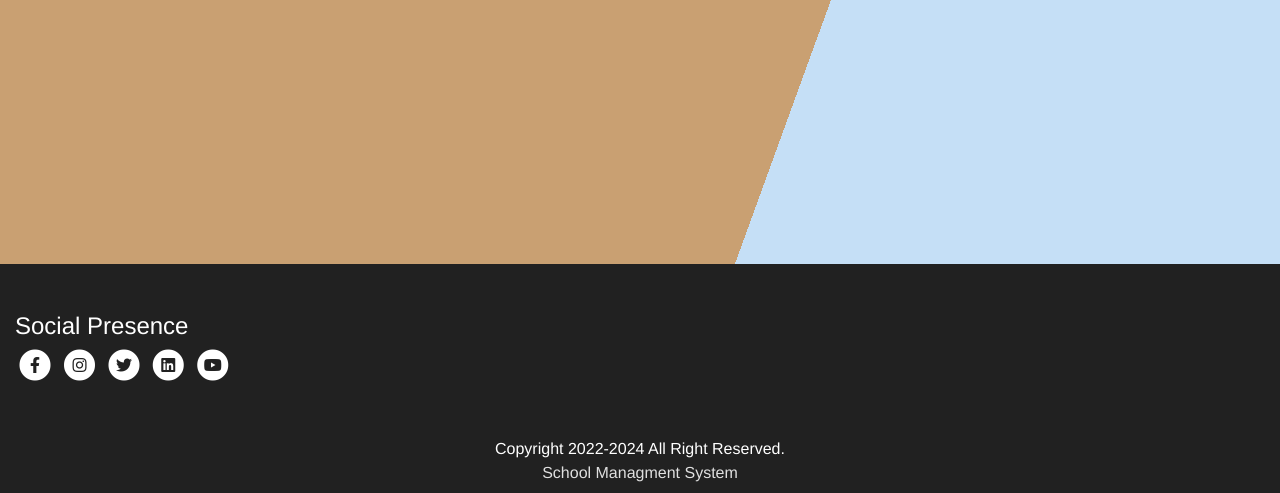
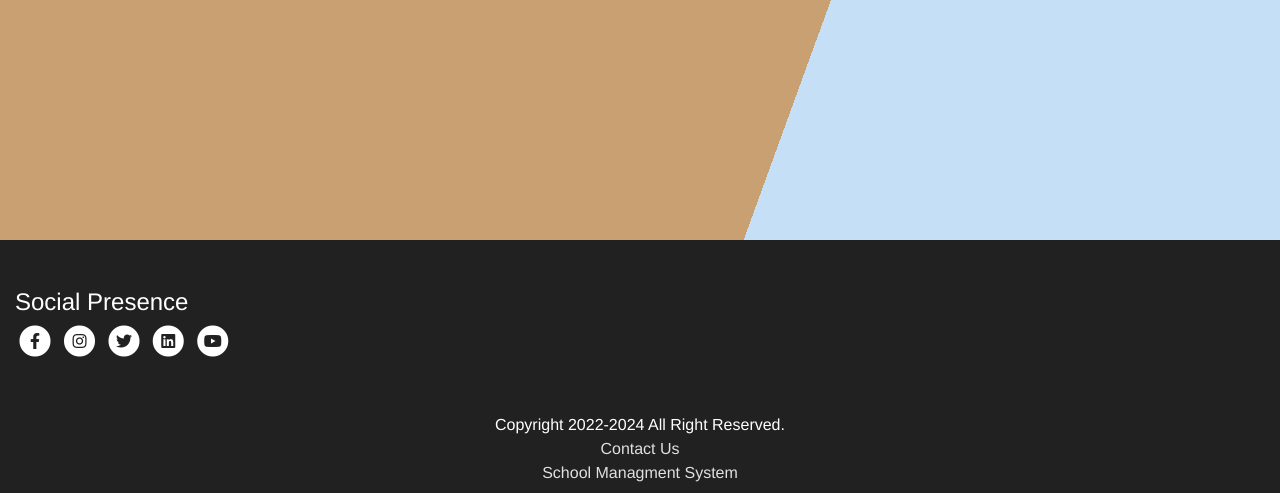
Before and after one commit to siddharth733/myproject, a PHP site: page /school/courses.php in a window 1280 px wide. Shown: the part 307-800 px from the top of the page. Run offline with PHP 8.4, Linux system fonts and the light colour scheme; data that the repository does not hold is empty; some libraries are stand-ins or nearby versions.

Commit message:
save changes

```diff
--- a/courses.php
+++ b/courses.php
@@ -122,7 +122,7 @@
 
     <section class="py-2 bg-dark text-white text-center">
         <div class="container-fluid">
-            Copyright 2022-2024 All Right Reserved. <br> <a href="" class="text-light"> School Managment System</a>
+        Copyright 2022-2024 All Right Reserved. <br> <a class="text-light" href="http://localhost:3000/">Contact Us</a> <br> <a href="" class="text-light"> School Managment System</a>
         </div>
     </section>
 <?php include('footer.php'); ?>
--- a/feedback.php
+++ b/feedback.php
@@ -122,7 +122,7 @@
 
     <section class="py-2 bg-dark text-white text-center">
         <div class="container-fluid">
-            Copyright 2022-2024 All Right Reserved. <br> <a href="" class="text-light"> School Managment System</a>
+        Copyright 2022-2024 All Right Reserved. <br> <a class="text-light" href="http://localhost:3000/">Contact Us</a> <br> <a href="" class="text-light"> School Managment System</a>
         </div>
     </section>
 <?php include('footer.php'); ?>
--- a/index.php
+++ b/index.php
@@ -369,7 +369,7 @@ if(isset($_POST['feedback_btn'])){
 
     <section class="py-2 bg-dark text-white text-center">
         <div class="container-fluid">
-            Copyright 2022-2024 All Right Reserved. <br> <a href="" class="text-light"> School Managment System</a>
+            Copyright 2022-2024 All Right Reserved. <br> <a class="text-light" href="http://localhost:3000/">Contact Us</a> <br> <a href="" class="text-light"> School Managment System</a>
         </div>
     </section>
     <?php include('footer.php'); ?>
--- a/teachers.php
+++ b/teachers.php
@@ -126,7 +126,7 @@
 
     <section class="py-2 bg-dark text-white text-center">
         <div class="container-fluid">
-            Copyright 2022-2024 All Right Reserved. <br> <a href="" class="text-light"> School Managment System</a>
+        Copyright 2022-2024 All Right Reserved. <br> <a class="text-light" href="http://localhost:3000/">Contact Us</a> <br> <a href="" class="text-light"> School Managment System</a>
         </div>
     </section>
                 <?php include('footer.php'); ?>
```
Also changed, not shown: 1 other file.
